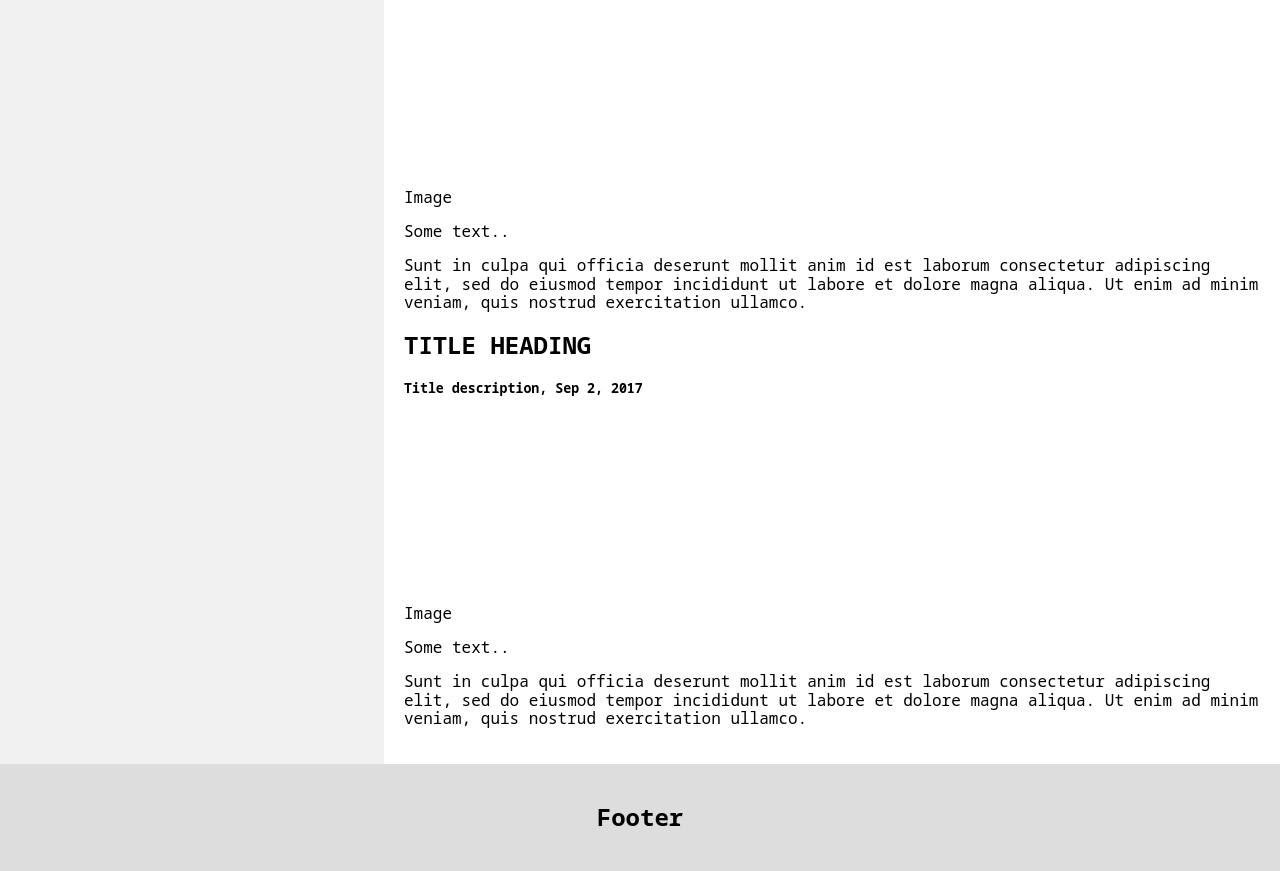
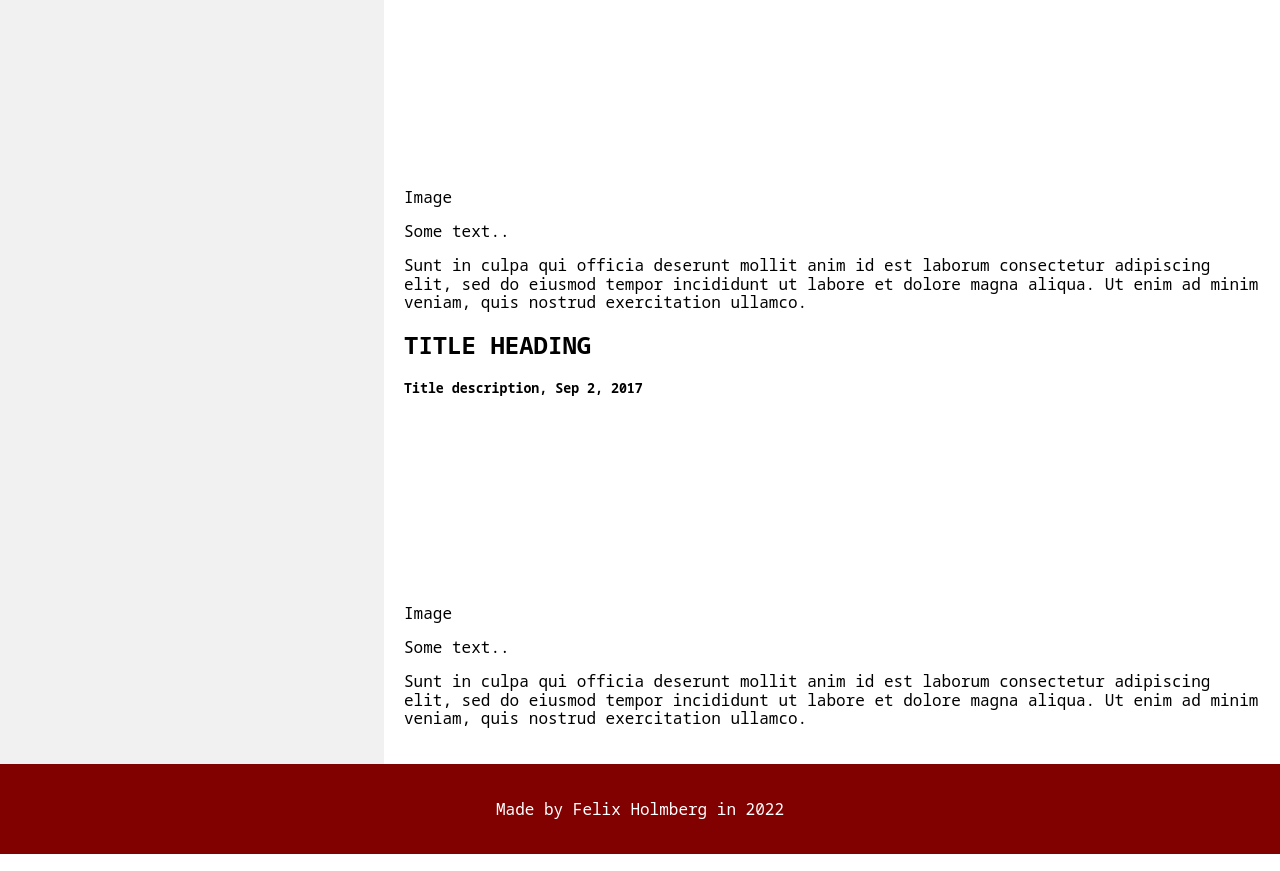
Before and after one commit to Medieinstitutet/cv-med-css-felle64, a website built with Parcel: page index.html in a window 1280 px wide. Shown: the part 897-1768 px from the top of the page. Built offline with nearby package versions, Linux system fonts and the light colour scheme.

Commit message:
minor fixes

```diff
--- a/css/style.scss
+++ b/css/style.scss
@@ -13,7 +13,7 @@ body {
     color: white;
   }
 .header h1 {
-    font-size: 40px;
+    font-size: 2.5rem;
   }
   /*--------Nav--------*/
 .navbar {
@@ -55,7 +55,8 @@ font-size: 1rem;
 .footer {
     padding: 20px;
     text-align: center;
-    background: #ddd;
+    background-color: rgb(129, 0, 0);
+    color: white;
   }
   /*--------Mobile--------*/
 @media screen and (max-width: 700px) {
--- a/index.html
+++ b/index.html
@@ -59,7 +59,7 @@
   </div>
 
   <footer class="footer">
-    <h2>Footer</h2>
+    <p>Made by Felix Holmberg in 2022</p>
   </footer>
   <script src="https://kit.fontawesome.com/16325e5b3e.js" crossorigin="anonymous"></script>
 </body>
```
Also changed, not shown: css/style.css, 1 other file.
